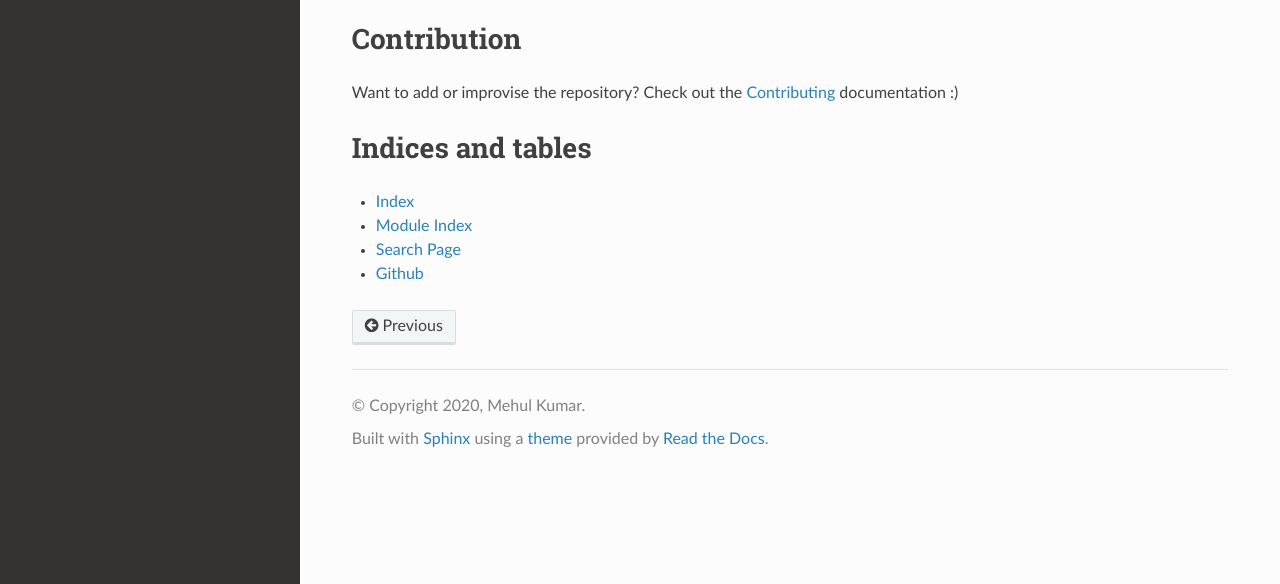
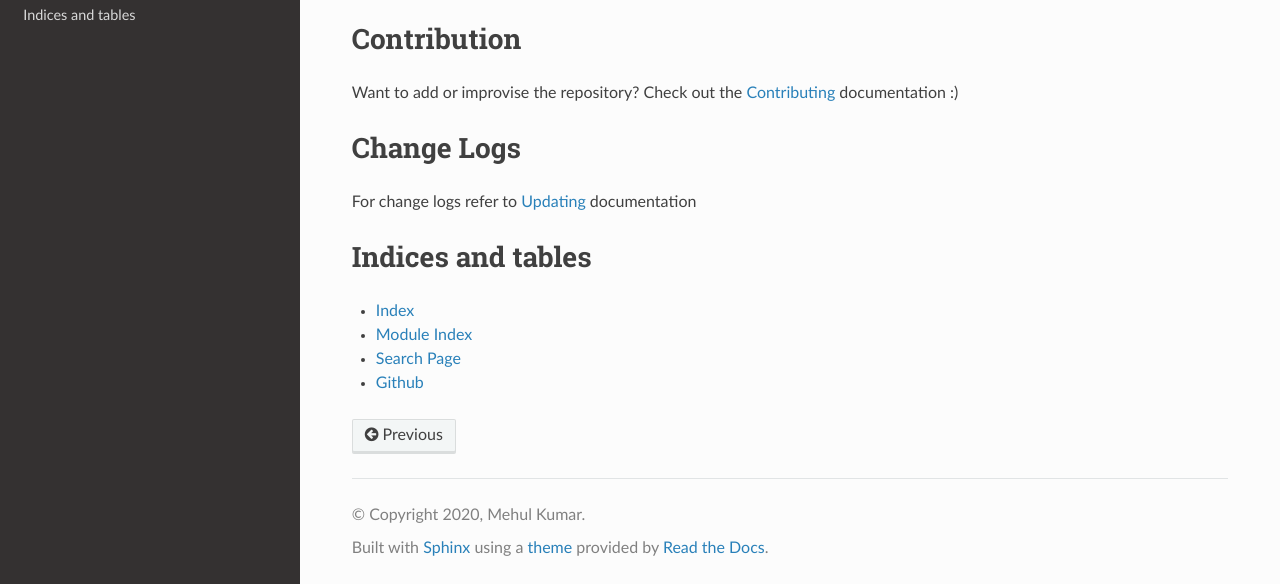
Before and after one commit to mek97/reoptimization-algorithms, a Sphinx documentation site: the page built from docsrc/source/contents.rst, in a window 1280 px wide and 900 px high, scrolled down 2277 px, cut to the strip 316-900 px from the top of the window. Built offline with Sphinx 7.4.7 and the Read the Docs theme 2.0.0, drawn with Linux system fonts in a browser that asks for light colours.

Commit message:
Added change logs in documentation

```diff
--- a/docsrc/source/contents.rst
+++ b/docsrc/source/contents.rst
@@ -132,6 +132,12 @@
 
 Want to add or improvise the repository? Check out the `Contributing <https://github.com/mek97/reoptimization-algorithms/blob/master/CONTRIBUTING.rst>`_ documentation :)
 
+###########
+Change Logs
+###########
+
+For change logs refer to `Updating <https://github.com/mek97/reoptimization-algorithms/blob/master/UPDATING.md>`_ documentation
+
 ##################
 Indices and tables
 ##################
```
